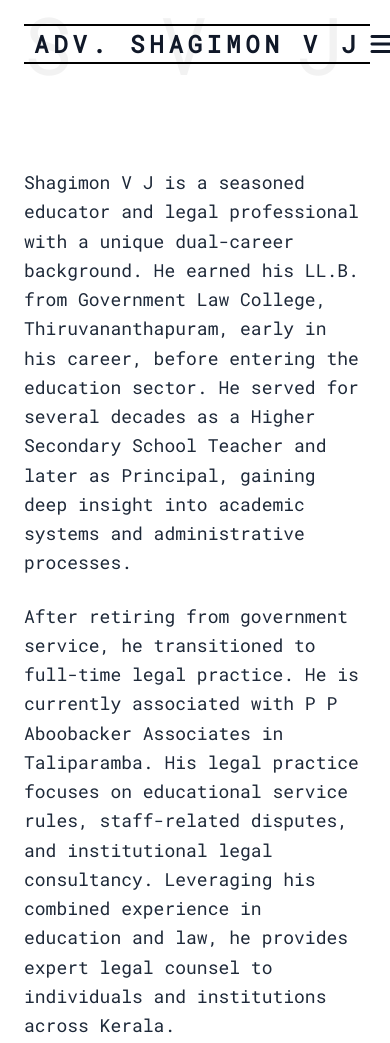
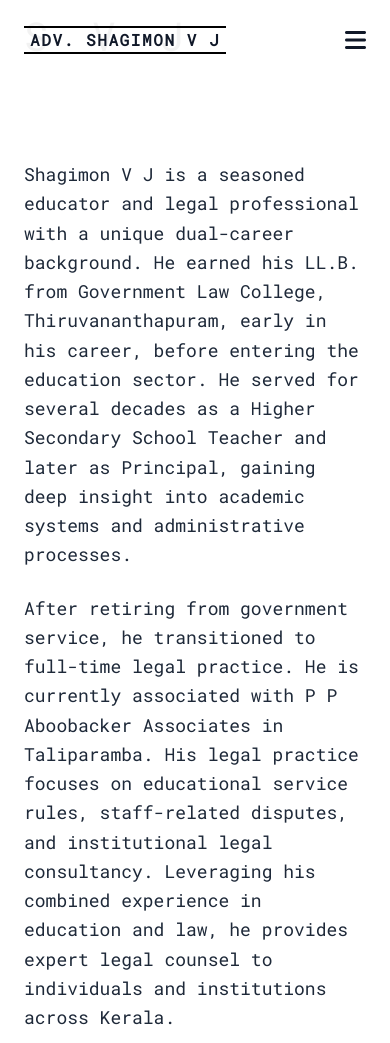
Before and after one commit to deninkshaji/adv-shagimonvj, a website: page profile.html in a window 390 px wide. Drawn offline with Linux system fonts and the light colour scheme.

Commit message:
profile page

```diff
--- a/profile.html
+++ b/profile.html
@@ -39,6 +39,20 @@
       letter-spacing: 0.2em;
       white-space: nowrap;
     }
+    @media (max-width: 768px) {
+        .logo-container::before {
+          font-size: 40px;
+          letter-spacing: 10px;
+          top: -20px;
+        }
+      }
+      @media (max-width: 768px) {
+        .logo-text {
+          font-size: 1rem; /* ~16px */
+          padding: 0 6px;
+          letter-spacing: 0.1em;
+        }
+      }
   </style>
 </head>
 <body class="bg-white text-gray-900">
```
